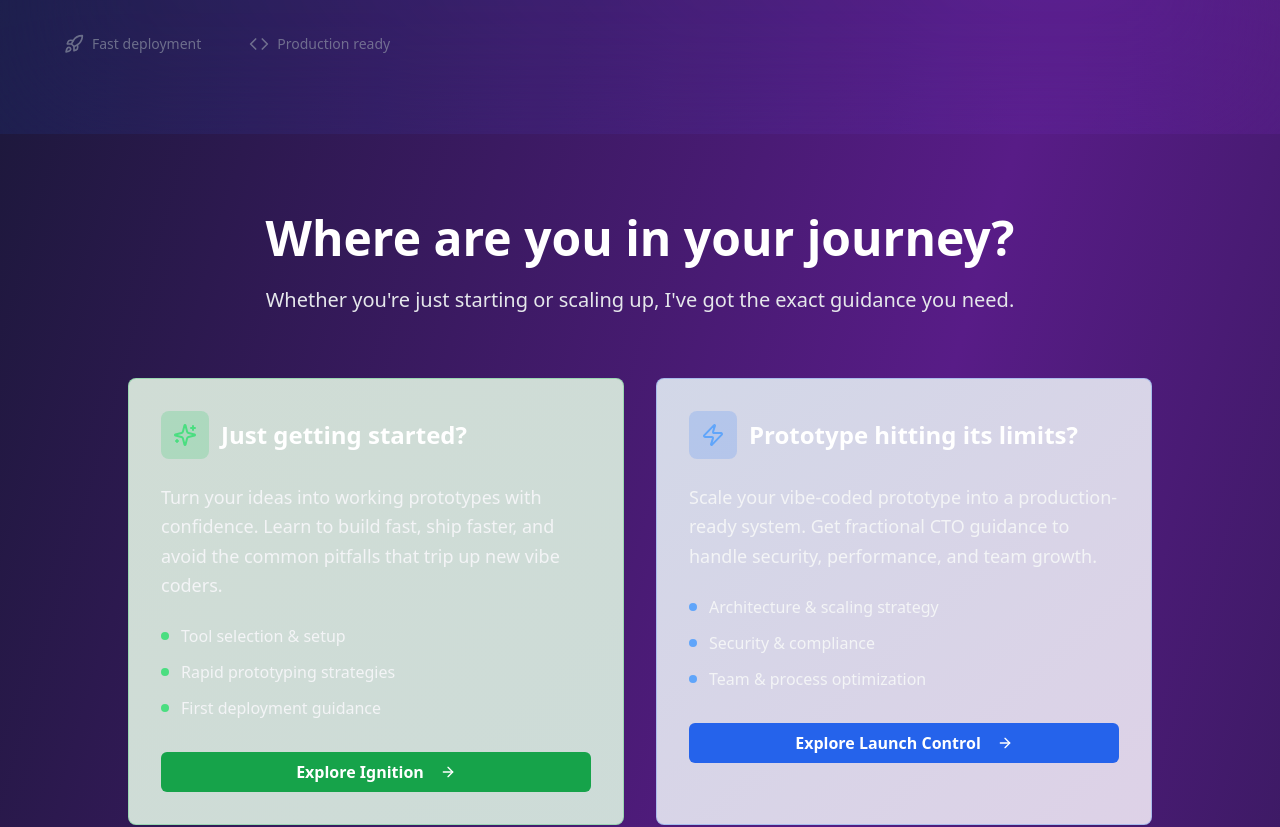
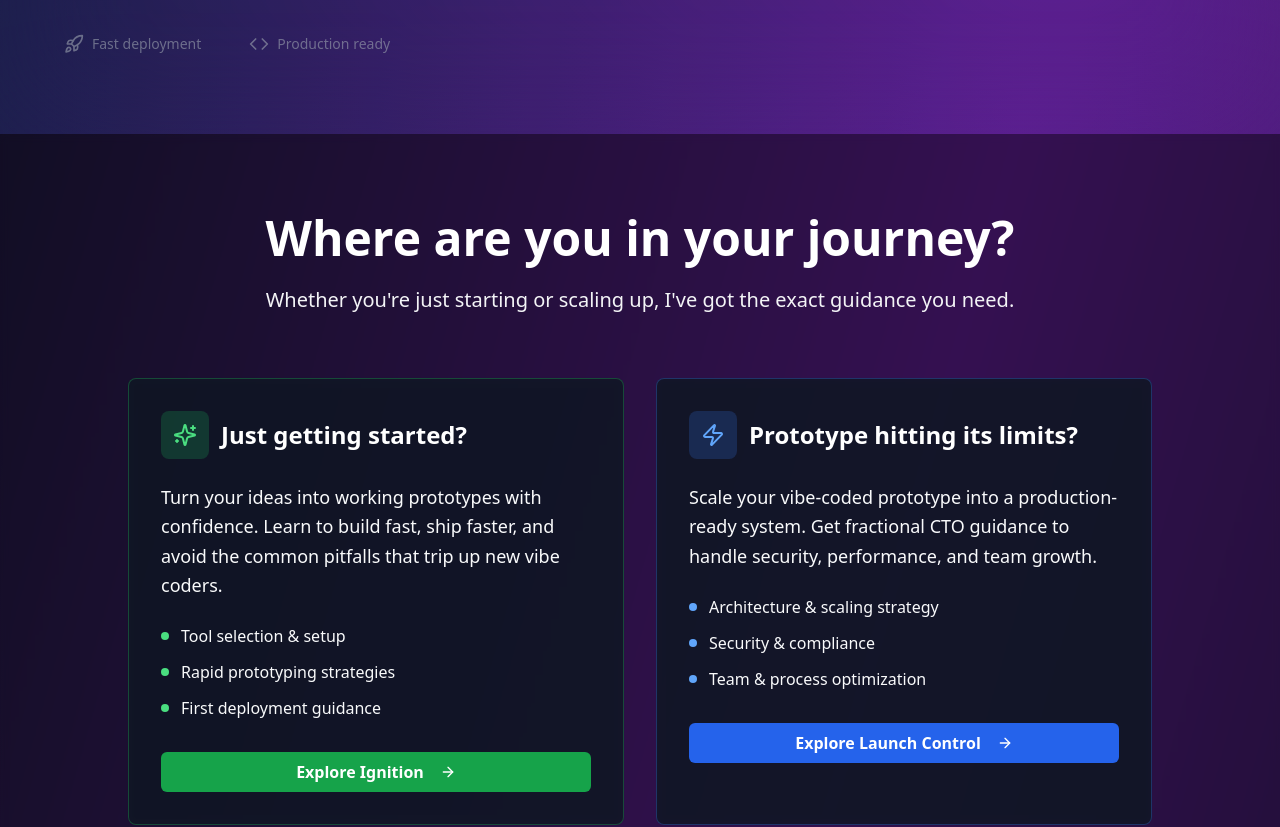
Before and after one commit to prodyssey/vibe-cto-dot-ai, a React (Vite) app: page / in a window 1280 px wide. Shown: the part 800-1627 px from the top of the page. Built offline with nearby package versions, Linux system fonts and the light colour scheme.

Commit message:
Fix: Improve readability in ProblemPromise
Adjust background and text colors in ProblemPromise section to improve readability.

```diff
--- a/src/components/sections/ProblemPromise.tsx
+++ b/src/components/sections/ProblemPromise.tsx
@@ -5,20 +5,20 @@ import { Sparkles, Zap, ArrowRight } from "lucide-react";
 
 export const ProblemPromise = () => {
   return (
-    <section className="py-20 px-6">
+    <section className="py-20 px-6 bg-black/40 backdrop-blur-sm">
       <div className="max-w-6xl mx-auto">
         <div className="text-center mb-16">
           <h2 className="text-4xl md:text-5xl font-bold text-white mb-6">
             Where are you in your journey?
           </h2>
-          <p className="text-xl text-gray-200 max-w-3xl mx-auto">
+          <p className="text-xl text-gray-100 max-w-3xl mx-auto">
             Whether you're just starting or scaling up, I've got the exact guidance you need.
           </p>
         </div>
 
         <div className="grid md:grid-cols-2 gap-8 max-w-5xl mx-auto">
           {/* Ignition Card */}
-          <Card className="relative group bg-gradient-to-br from-green-900/20 to-emerald-900/20 border-green-500/30 hover:border-green-400/50 transition-all duration-300 hover:scale-105 hover:shadow-2xl hover:shadow-green-500/20">
+          <Card className="relative group bg-gray-900/80 backdrop-blur-sm border-green-500/30 hover:border-green-400/50 transition-all duration-300 hover:scale-105 hover:shadow-2xl hover:shadow-green-500/20">
             <CardContent className="p-8">
               <div className="flex items-center space-x-3 mb-6">
                 <div className="p-3 bg-green-500/20 rounded-lg">
@@ -27,12 +27,12 @@ export const ProblemPromise = () => {
                 <h3 className="text-2xl font-bold text-white">Just getting started?</h3>
               </div>
 
-              <p className="text-gray-100 mb-6 leading-relaxed text-lg">
+              <p className="text-gray-50 mb-6 leading-relaxed text-lg">
                 Turn your ideas into working prototypes with confidence. Learn to build fast,
                 ship faster, and avoid the common pitfalls that trip up new vibe coders.
               </p>
 
-              <ul className="space-y-3 mb-8 text-gray-100">
+              <ul className="space-y-3 mb-8 text-gray-50">
                 <li className="flex items-center space-x-3">
                   <div className="w-2 h-2 bg-green-400 rounded-full flex-shrink-0"></div>
                   <span className="text-base">Tool selection & setup</span>
@@ -55,7 +55,7 @@ export const ProblemPromise = () => {
           </Card>
 
           {/* Launch Control Card */}
-          <Card className="relative group bg-gradient-to-br from-blue-900/20 to-purple-900/20 border-blue-500/30 hover:border-blue-400/50 transition-all duration-300 hover:scale-105 hover:shadow-2xl hover:shadow-blue-500/20">
+          <Card className="relative group bg-gray-900/80 backdrop-blur-sm border-blue-500/30 hover:border-blue-400/50 transition-all duration-300 hover:scale-105 hover:shadow-2xl hover:shadow-blue-500/20">
             <CardContent className="p-8">
               <div className="flex items-center space-x-3 mb-6">
                 <div className="p-3 bg-blue-500/20 rounded-lg">
@@ -64,12 +64,12 @@ export const ProblemPromise = () => {
                 <h3 className="text-2xl font-bold text-white">Prototype hitting its limits?</h3>
               </div>
 
-              <p className="text-gray-100 mb-6 leading-relaxed text-lg">
+              <p className="text-gray-50 mb-6 leading-relaxed text-lg">
                 Scale your vibe-coded prototype into a production-ready system. Get fractional CTO
                 guidance to handle security, performance, and team growth.
               </p>
 
-              <ul className="space-y-3 mb-8 text-gray-100">
+              <ul className="space-y-3 mb-8 text-gray-50">
                 <li className="flex items-center space-x-3">
                   <div className="w-2 h-2 bg-blue-400 rounded-full flex-shrink-0"></div>
                   <span className="text-base">Architecture & scaling strategy</span>
```
